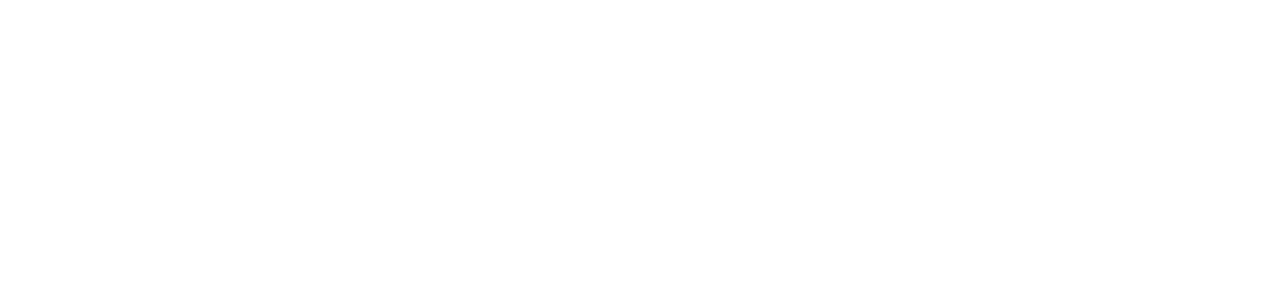
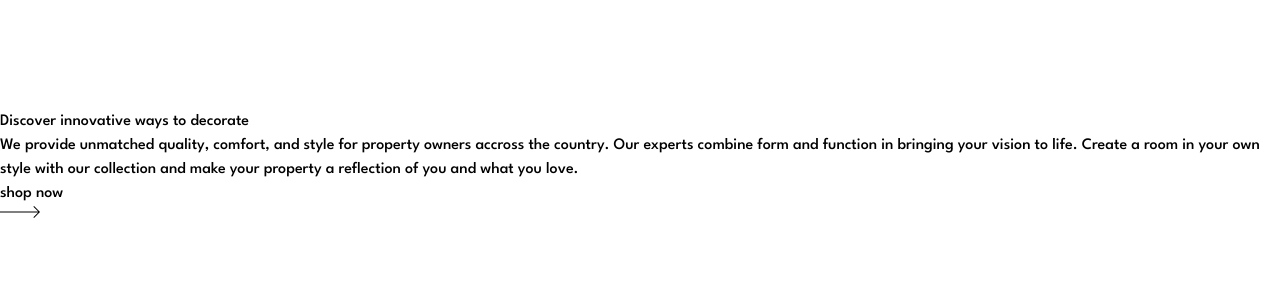
Before and after one commit to eniiku/room, a React (Vite) app: page / in a window 1280 px wide. Shown: the top 300 px of the page. Built offline with nearby package versions, Linux system fonts and the light colour scheme.

Commit message:
feat(Hero): create basic hero template for Hero section

```diff
--- a/src/index.css
+++ b/src/index.css
@@ -5,6 +5,11 @@
 @tailwind utilities;
 
 @layer base {
+  :root {
+  --dark-gray: hsl(0, 0%, 63%);
+  --very-dark-gray: hsl(0, 0%, 27%);
+  }
+
   body {
     font-family: 'League Spartan', sans-serif;
   }
--- a/src/views/Hero/Hero.tsx
+++ b/src/views/Hero/Hero.tsx
@@ -1,5 +1,26 @@
-import { Navbar } from "./Navbar";
+import { Navbar } from './Navbar';
+
+import arrowIcon from '../../assets/icon-arrow.svg';
 
 export const Hero = () => {
-  return <Navbar />;
+  return (
+    <section aria-label="Landing section of the room's website">
+      <div>
+        <Navbar />
+      </div>
+      <div>
+        <h1>Discover innovative ways to decorate</h1>
+        <p>
+          We provide unmatched quality, comfort, and style for property owners
+          accross the country. Our experts combine form and function in bringing
+          your vision to life. Create a room in your own style with our
+          collection and make your property a reflection of you and what you
+          love.
+        </p>
+        <button>
+          <span>shop now</span> <img src={arrowIcon} role='presentation' />
+        </button>
+      </div>
+    </section>
+  );
 };
```
